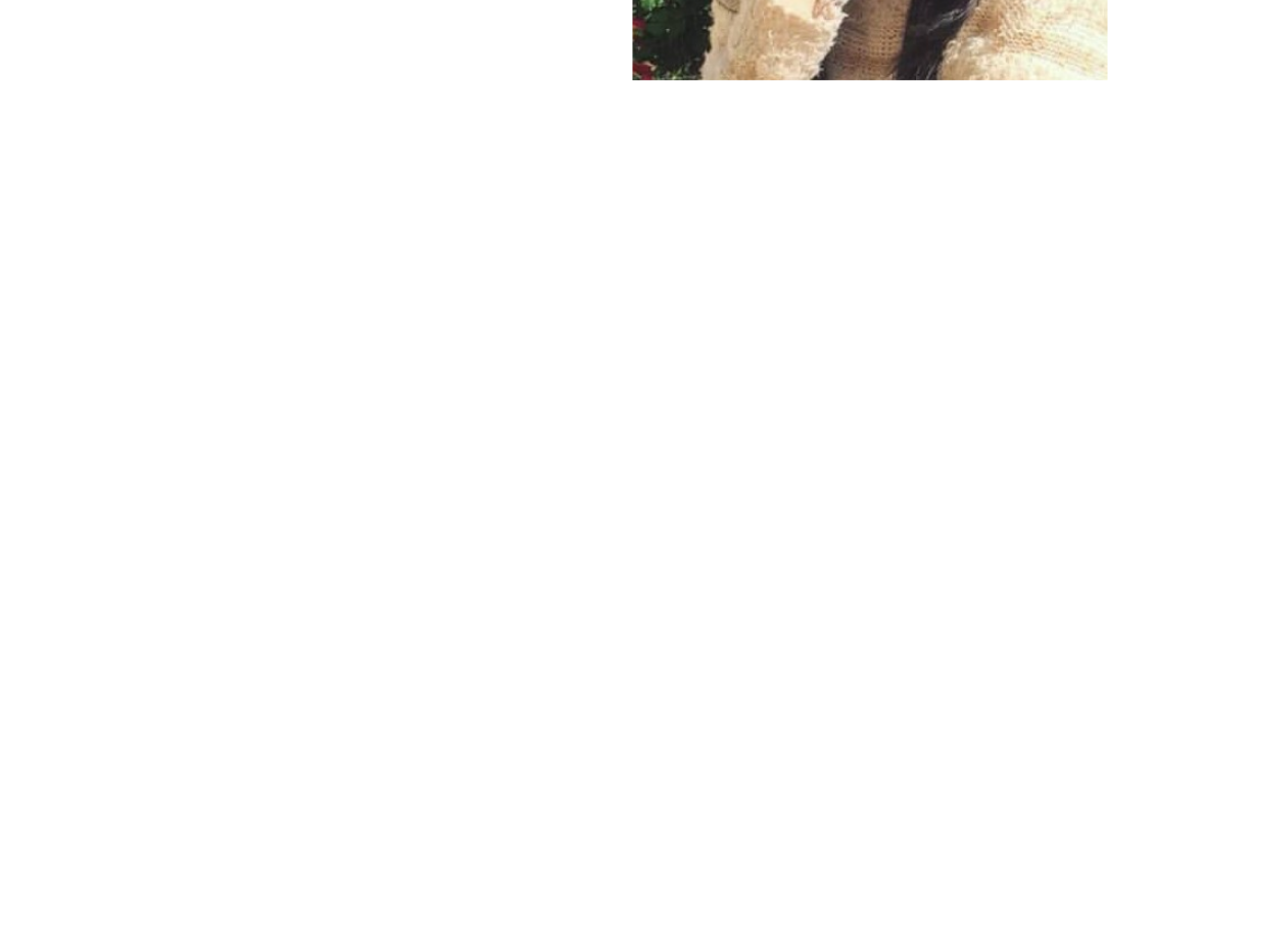
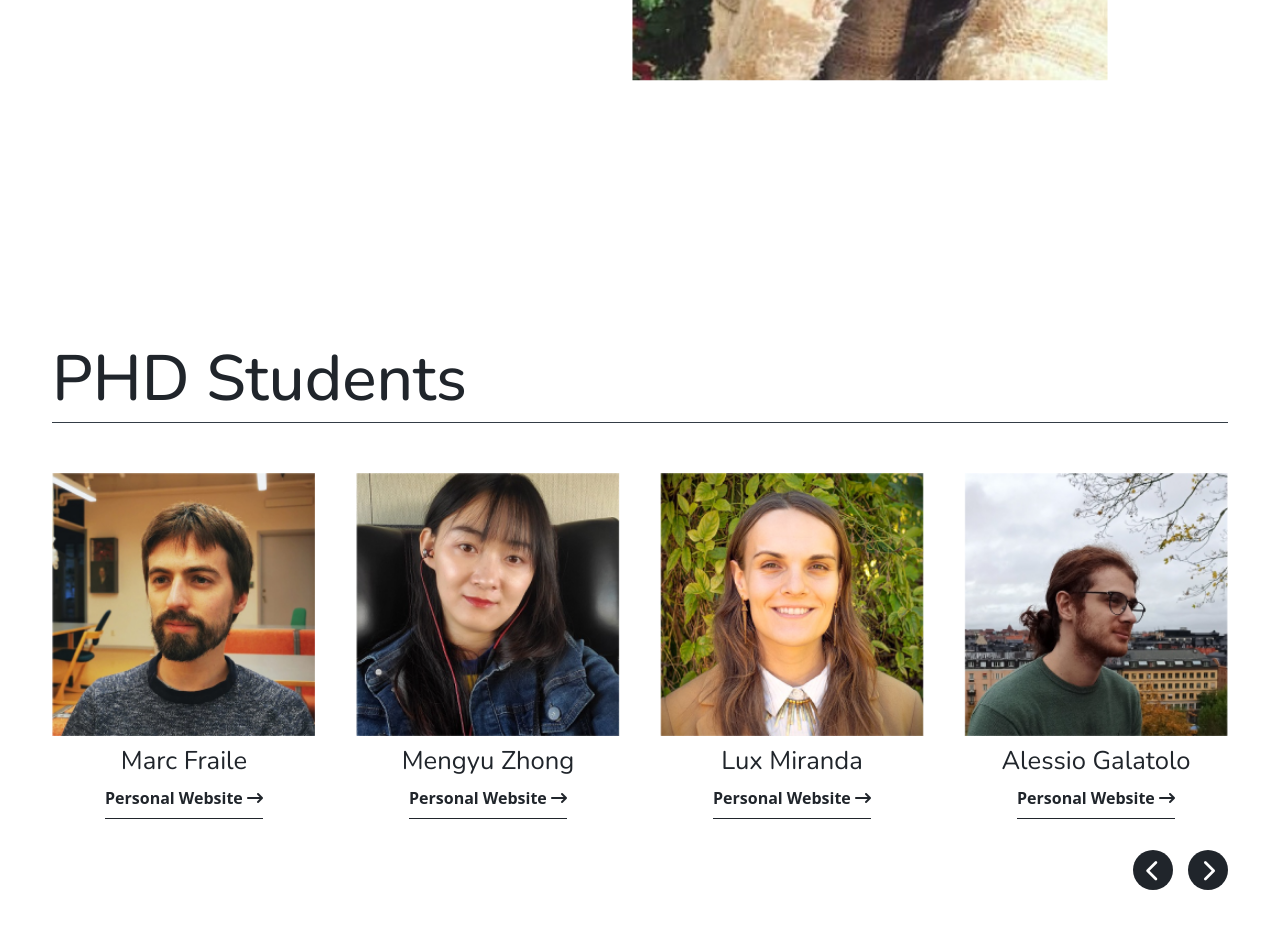
Before and after one commit to sanjitgh/accessibility, a plain HTML site: page index.html in a window 1280 px wide. Shown: the part 2669-3598 px from the top of the page. Before the commit the page ends 2890 px from the top, so only its background shows below. Drawn offline with nearby package versions, Linux system fonts and the light colour scheme.

Commit message:
phd sec done

```diff
--- /dev/null
+++ b/css/owl.theme.default.min.css
@@ -0,0 +1,6 @@
+/**
+ * Owl Carousel v2.3.4
+ * Copyright 2013-2018 David Deutsch
+ * Licensed under: SEE LICENSE IN https://github.com/OwlCarousel2/OwlCarousel2/blob/master/LICENSE
+ */
+.owl-theme .owl-dots,.owl-theme .owl-nav{text-align:center;-webkit-tap-highlight-color:transparent}.owl-theme .owl-nav{margin-top:10px}.owl-theme .owl-nav [class*=owl-]{color:#FFF;font-size:14px;margin:5px;padding:4px 7px;background:#D6D6D6;display:inline-block;cursor:pointer;border-radius:3px}.owl-theme .owl-nav [class*=owl-]:hover{background:#869791;color:#FFF;text-decoration:none}.owl-theme .owl-nav .disabled{opacity:.5;cursor:default}.owl-theme .owl-nav.disabled+.owl-dots{margin-top:10px}.owl-theme .owl-dots .owl-dot{display:inline-block;zoom:1}.owl-theme .owl-dots .owl-dot span{width:10px;height:10px;margin:5px 7px;background:#D6D6D6;display:block;-webkit-backface-visibility:visible;transition:opacity .2s ease;border-radius:30px}.owl-theme .owl-dots .owl-dot.active span,.owl-theme .owl-dots .owl-dot:hover span{background:#869791}
--- a/css/style.css
+++ b/css/style.css
@@ -147,7 +147,7 @@ header ul a i {
   margin-bottom: 2rem;
 }
 
-.postdocs_content a {
+.personal_website_link {
   color: var(--titleColor);
   text-decoration: none;
   font-size: 1rem;
@@ -155,7 +155,7 @@ header ul a i {
   position: relative;
   padding-bottom: 10px;
 }
-.postdocs_content a::after {
+.personal_website_link::after {
   position: absolute;
   content: "";
   background: var(--titleColor);
@@ -170,3 +170,35 @@ header ul a i {
 .postdocs_img_position {
   left: -120px;
 }
+
+/* phd student style */
+.phd {
+  padding: 120px 0;
+}
+.single_student_card h3 {
+  font-weight: 400;
+  font-size: 1.6rem;
+  margin: 10px 0;
+}
+
+.phd .owl-nav {
+  position: absolute;
+  bottom: -70px;
+  right: 0;
+  display: flex;
+  column-gap: 15px;
+}
+
+.phd .owl-nav button {
+  background: var(--titleColor) !important;
+  display: inline-block;
+  width: 40px;
+  height: 40px;
+  color: white !important;
+  border-radius: 100px;
+  font-size: 22px !important;
+}
+
+.phd .owl-carousel .owl-stage-outer {
+  padding-bottom: 10px;
+}
--- a/index.html
+++ b/index.html
@@ -15,6 +15,9 @@
         rel="stylesheet" />
     <!-- fontawesome cdn -->
     <script src="https://kit.fontawesome.com/4a8544fbf5.js" crossorigin="anonymous"></script>
+    <!-- carousel file links -->
+     <link rel="stylesheet" href="css/owl.carousel.min.css">
+     <link rel="stylesheet" href="css/owl.theme.default.min.css">
     <!-- custom css file link-->
     <link rel="stylesheet" href="css/style.css" />
     <!-- media css -->
@@ -114,7 +117,7 @@
                             <h4>Professor, Lab Director</h4>
                             <p>Ana Tanevska is a postdoctoral researcher at the Department of Information Technology, Uppsala University, within the Horizon Europe project SymAware.</p>
 
-                            <a href="#">Personal Website <i class="fa-solid fa-arrow-right-long"></i></a>
+                            <a href="#" class="personal_website_link">Personal Website <i class="fa-solid fa-arrow-right-long"></i></a>
                         </div>
                     </div>
                     <div class="col-lg-5">
@@ -131,7 +134,7 @@
                             <h4>Professor, Lab Director</h4>
                             <p>Ana Tanevska is a postdoctoral researcher at the Department of Information Technology, Uppsala University, within the Horizon Europe project SymAware.</p>
 
-                            <a href="#">Personal Website <i class="fa-solid fa-arrow-right-long"></i></a>
+                            <a href="#" class="personal_website_link">Personal Website <i class="fa-solid fa-arrow-right-long"></i></a>
                         </div>
                     </div>
                     <div class="col-lg-5">
@@ -144,15 +147,69 @@
             </div>
           </section>
 
+          <!-- PHD section -->
+          <section class="phd">
+            <div class="container">
+                <!-- section title -->
+                <div class="section_title">
+                    <h2>PHD Students</h2>
+                </div>
+
+                <!-- _____________ -->
+
+                <div class="row position-relative">
+                    <div class="col">
+                        <div class="phd_student_carousel owl-carousel d-flex">
+                            <!-- card 1 -->
+                            <div class="single_student_card text-center">
+                                <img src="images/phd1.png" class="img-fluid" alt="">
+                                <h3>Marc Fraile</h3>
+                                <a href="#" class="personal_website_link">Personal Website <i class="fa-solid fa-arrow-right-long"></i></a>
+                            </div>
+                            <!-- card 2 -->
+                            <div class="single_student_card text-center">
+                                <img src="images/phd2.png" class="img-fluid" alt="">
+                                <h3>Mengyu Zhong</h3>
+                                <a href="#" class="personal_website_link">Personal Website <i class="fa-solid fa-arrow-right-long"></i></a>
+                            </div>
+                            <!-- card 3 -->
+                            <div class="single_student_card text-center">
+                                <img src="images/phd3.png" class="img-fluid" alt="">
+                                <h3>Lux Miranda</h3>
+                                <a href="#" class="personal_website_link">Personal Website <i class="fa-solid fa-arrow-right-long"></i></a>
+                            </div>
+                            <!-- card 4 -->
+                            <div class="single_student_card text-center">
+                                <img src="images/phd4.png" class="img-fluid" alt="">
+                                <h3>Alessio Galatolo</h3>
+                                <a href="#" class="personal_website_link">Personal Website <i class="fa-solid fa-arrow-right-long"></i></a>
+                            </div>
+                            <!-- card 5 -->
+                            <div class="single_student_card text-center">
+                                <img src="images/phd4.png" class="img-fluid" alt="">
+                                <h3>Alessio Galatolo</h3>
+                                <a href="#" class="personal_website_link">Personal Website <i class="fa-solid fa-arrow-right-long"></i></a>
+                            </div>
+                    </div>
+                </div>
+
+            </div>
+          </section>
+
     </main>
 
 
 
 
 
-
+    <!-- jquary cdn -->
+    <script src="https://ajax.googleapis.com/ajax/libs/jquery/3.7.1/jquery.min.js"></script>
     <!-- bootstrap js cdn -->
     <script src="https://cdn.jsdelivr.net/npm/bootstrap@5.3.3/dist/js/bootstrap.bundle.min.js"></script>
+    <!-- owl-carousel link -->
+     <script src="js/owl.carousel.min.js"></script>
+     <!-- custom js file -->
+      <script src="js/app.js"></script>
 </body>
 </body>
 
--- /dev/null
+++ b/js/app.js
@@ -0,0 +1,31 @@
+// carousel
+$(document).ready(function () {
+  $(".phd_student_carousel").owlCarousel({
+    items: 4,
+    loop: true,
+    dots: false,
+    nav: true,
+    margin: 40,
+    navText: [
+      '<i class="fa-solid fa-chevron-left"></i>',
+      '<i class="fa-solid fa-chevron-right"></i>',
+    ],
+    responsive: {
+      0: {
+        items: 1,
+      },
+
+      575: {
+        items: 2,
+      },
+
+      991: {
+        items: 3,
+      },
+
+      1025: {
+        items: 4,
+      },
+    },
+  });
+});
```
Also changed, not shown: css/owl.carousel.min.css (added), images/phd1.png (added), images/phd2.png (added), images/phd3.png (added), images/phd4.png (added), js/owl.carousel.min.js (added).
